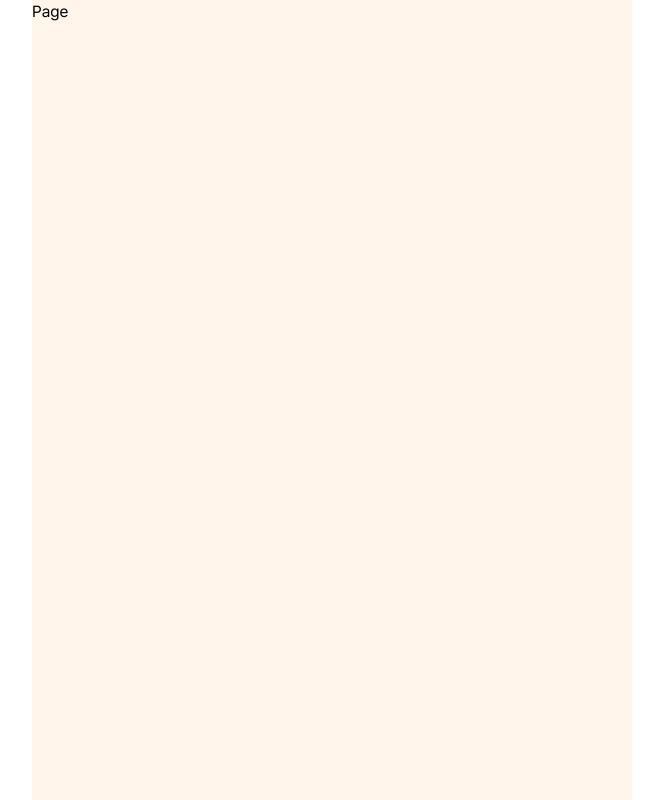
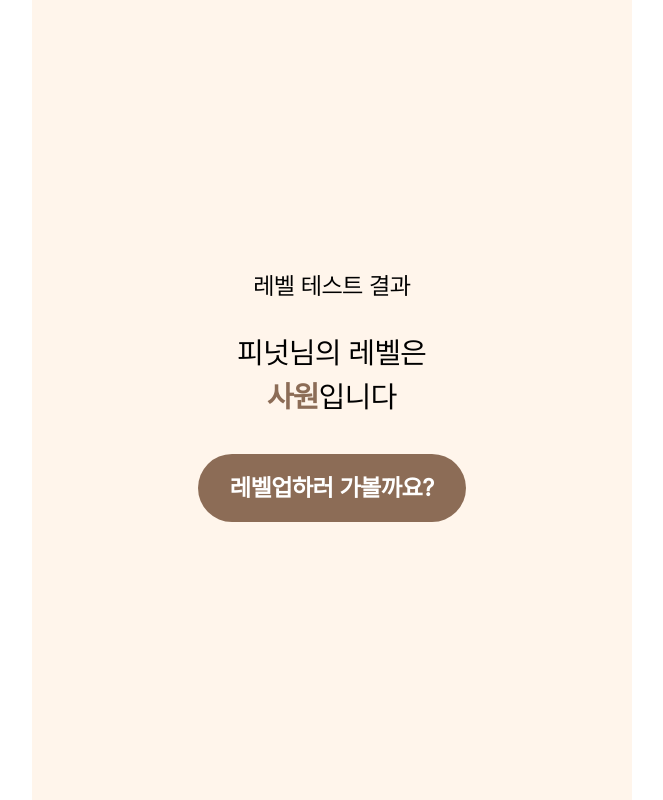
Before and after one commit to devocean-finut/Finut_FE, a Next.js app: page /main/level-test/result in a window 1280 px wide. Shown: the whole page, without its empty margins (308-971 px from the left). Built offline with nearby package versions, Linux system fonts and the light colour scheme.

Commit message:
Update level-test/result : 테스트 결과 완료 UI 추가

```diff
--- a/app/main/level-test/result/page.tsx
+++ b/app/main/level-test/result/page.tsx
@@ -1,12 +1,68 @@
-import React from "react";
+"use client";
+
+import { useRouter } from "next/navigation";
+import React, { useEffect, useState } from "react";
+import Lottie from "react-lottie-player";
+import CongratulationLottie from "@/public/lottie/Congratulation.json";
+import { Button } from "@/src/components/Button";
 
 function Page() {
   // 결과 가져오기
-  // fetch('')
-  setTimeout(() => {
-    alert("결과가 나왔습니다.");
-  });
-  return <div>Page</div>;
+  const router = useRouter();
+  const [currentMessageIndex, setCurrentMessageIndex] = useState(0);
+  const [buttonShow, setButtonShow] = useState(false);
+  const [lottiePlay, setLottiePlay] = useState(false);
+  const result = "사원";
+  const messages = [
+    <div>피넛님의 레벨은</div>,
+    <div>
+      <span className="font-extrabold text-primary">{result}</span>입니다
+    </div>,
+    <Button
+      width="auto"
+      className="mt-8"
+      weight="bold"
+      fontSize="2xl"
+      backgroundColor="primary"
+      color="white"
+      paddingHorizontal={32}
+    >
+      레벨업하러 가볼까요?
+    </Button>,
+  ];
+
+  useEffect(() => {
+    if (currentMessageIndex === messages.length) {
+      setButtonShow(true);
+    }
+    // currentMessageIndex가 messages의 길이보다 작을 때만 타이머를 설정
+    if (currentMessageIndex < messages.length) {
+      const timer = setTimeout(() => {
+        setCurrentMessageIndex(currentMessageIndex + 1);
+        if (currentMessageIndex === 1) {
+          setLottiePlay(true);
+        }
+      }, 1500); // 1초 간격으로 다음 문장 출력
+
+      return () => clearTimeout(timer); // 컴포넌트가 언마운트되면 타이머를 정리
+    }
+  }, [currentMessageIndex, messages.length]);
+  return (
+    <div className="relative w-full h-full flex flex-col items-center justify-center text-3xl">
+      <h1 className="text-2xl mb-8">레벨 테스트 결과</h1>
+      <Lottie
+        className="absolute top-2/5 w-full"
+        loop={false}
+        animationData={CongratulationLottie}
+        play={lottiePlay}
+      />
+      {messages.slice(0, currentMessageIndex).map((message, index) => (
+        <p key={index} className="w-full text-center mb-2 fadeIn">
+          {message}
+        </p>
+      ))}
+    </div>
+  );
 }
 
 export default Page;
```
